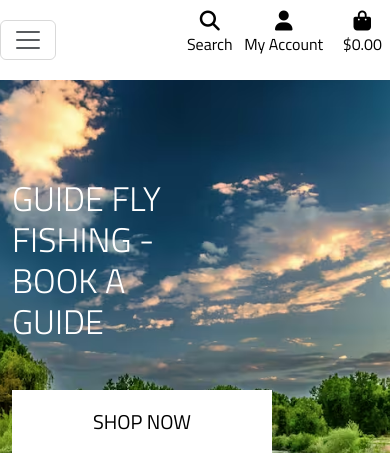
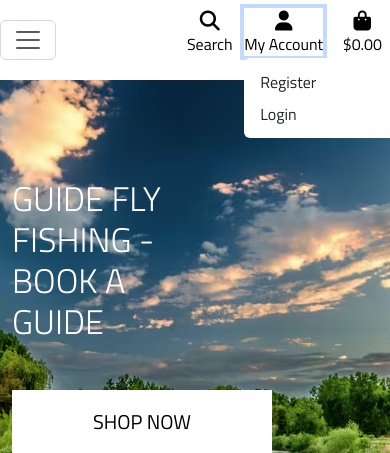
Before and after one commit to Coelecanth/Project-guideFlyFishing, a Django app: page / in a window 390 px wide, after a click on "My Account". Shown: the top 453 px of the page. Run offline with Django 3.2, Linux system fonts and the light colour scheme; some libraries are stand-ins or nearby versions.

Commit message:
BUG-fixed problem with BS5 and change of code syntax see TESTING.MD

```diff
--- a/templates/base.html
+++ b/templates/base.html
@@ -40,6 +40,7 @@
 
 <header class="container-fluid fixed-top">
     <div id="topnav" class="row bg-white pt-lg-2 d-none d-lg-flex">
+
         <nav class="navbar navbar-expand-lg navbar-light bg-light">
             <!-- Heading In Navbar  -->
             <div class="col-12 col-lg-4 my-auto py-1 py-lg-0 text-center text-lg-left">
@@ -48,9 +49,9 @@
                 </a>
             </div>
             <!-- Search bar in its own column  -->
-            <div class="col-12 col-lg-4 my-auto py-1 py-lg-0">
+            <div class="col-12 col-lg-4 my-auto py-1 py-lg-0" >
                 <form method="GET" action="">
-                    <div class="input-group w-100">
+                    <div class="input-group w-100" >
                         <input class="form-control border border-black rounded-0" type="text" name="q"
                             placeholder="Search our site">
                         <div class="input-group-append">
@@ -72,7 +73,7 @@
                 </button>
                 <div class="collapse navbar-collapse justify-content-center" id="navbarNavDropdown">
                     <ul class="navbar-nav border-0 list-inline list-unstyled text-center text-lg-right my-0">
-                        <!-- Myacount dropdown defintion  -->
+                        <!-- My account dropdown defintion  -->
                         <li class="nav-item dropdown">
                             <a class="text-black nav-link dropdown-toggle" href="#" id="navbarMyAccount"
                                 role="button" data-bs-toggle="dropdown" aria-expanded="false">
@@ -83,13 +84,13 @@
                             <ul class="dropdown-menu border=0" aria-labelledby="navbarDropdownMenuLink" id="navbarList">
                                 {% if request.user.is_authenticated %}
                                 {% if request.user.is_superuser %}
-                                <a href="" class="dropdown-item">Product Management</a>
+                                <li><a href="" class="dropdown-item">Product Management</a></li>
                                 {% endif %}
-                                <a href="" class="dropdown-item">My Profile</a>
-                                <a href="{% url 'account_logout' %}" class="dropdown-item">Logout</a>
+                                <li><a href="" class="dropdown-item">My Profile</a></li>
+                                <li><a href="{% url 'account_logout' %}" class="dropdown-item">Logout</a></li>
                                 {% else %}
-                                <a href="{% url 'account_signup' %}" class="dropdown-item">Register</a>
-                                <a href="{% url 'account_login' %}" class="dropdown-item">Login</a>
+                                <li><a href="{% url 'account_signup' %}" class="dropdown-item">Register</a></li>
+                                <li><a href="{% url 'account_login' %}" class="dropdown-item">Login</a></li>
                                 {% endif %}
                             </ul>
 
@@ -99,7 +100,7 @@
                             <a class="{% if grand_total %}text-info font-weight-bold{% else %}text-black{% endif %} nav-link"
                                 href="">
                                 <div class="text-center">
-                                    <!-- shopiing bag with value  -->
+                                    <!-- shopping bag with value  -->
                                     <div><i class="fas fa-shopping-bag fa-lg"></i></div>
                                     <p class="my-0 mx-1">
                                         {% if grand_total %}
--- a/templates/includes/mobile-head.html
+++ b/templates/includes/mobile-head.html
@@ -1,6 +1,6 @@
 <ul>
     <li class="list-inline-item">
-      <a class="text-black nav-link d-block d-lg-none" href="#" id="mobile-search" data-toggle="dropdown" aria-haspopup="true" aria-expanded="false">
+      <a class="text-black nav-link d-block d-lg-none" href="#" id="mobile-search" data-bs-toggle="dropdown" aria-haspopup="true" aria-expanded="false">
           <div class="text-center">
               <div><i class="fas fa-search fa-lg"></i></div>
               <p class="my-0">Search</p>
@@ -11,7 +11,7 @@
               <div class="input-group w-100">
                   <input class="form-control border border-black rounded-0" type="text" name="q" placeholder="Search our site">
                   <div class="input-group-append">
-                      <button class="form-control form-control btn btn-black border border-black rounded-0" type="submit">
+                      <button class="form-control btn btn-black border border-black rounded-0" type="submit">
                           <span class="icon">
                               <i class="fas fa-search"></i>
                           </span>
@@ -22,7 +22,7 @@
       </div>
   </li>
   <li class="list-inline-item dropdown">
-      <a class="text-black nav-link d-block d-lg-none" href="#" id="user-options" data-toggle="dropdown" aria-haspopup="true" aria-expanded="false">
+      <a class="text-black nav-link d-block d-lg-none" href="#" id="user-options" data-bs-toggle="dropdown" aria-haspopup="true" aria-expanded="false">
           <div class="text-center">
               <div><i class="fas fa-user fa-lg"></i></div>
               <p class="my-0">My Account</p>
```
